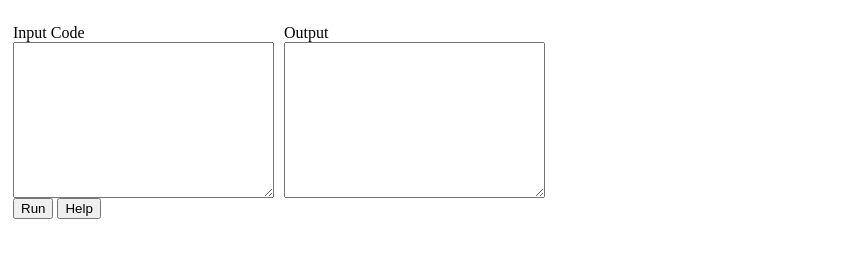
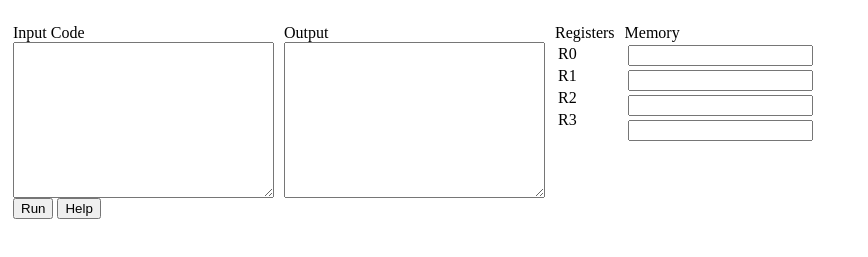
Before and after one commit to archonus/AssemblySimulator, a plain HTML site: page index.html in a window 1280 px wide. Shown: the part 61-318 px from the top of the page, without its empty margins (0-868 px from the left). Drawn offline with Linux system fonts and the light colour scheme.

Commit message:
Added memory and registers to ui

```diff
--- a/index.html
+++ b/index.html
@@ -16,6 +16,70 @@
             <label for="output">Output</label>
             <textarea id="output" readonly cols="30" rows="10"></textarea>
         </div>
+        <div id="div_registers" class="block">
+            <label>Registers</label>
+            <table>
+                <tr>
+                    <td>
+                        <label>R0</label>
+                    </td>
+                    <td>
+                        <p id="r0" class="register"/>
+                    </td>
+                </tr>
+                <tr>
+                    <td>
+                        <label>R1</label>
+                    </td>
+                    <td>
+                        <p id="r1" class="register"/>
+                    </td>
+                </tr>
+                <tr>
+                    <td>
+                        <label>R2</label>
+                    </td>
+                    <td>
+                        <p id="r2" class="register"/>
+                    </td>
+                </tr>
+                <tr>
+                    <td>
+                        <label>R3</label>
+                    </td>
+                    <td>
+                        <p id="r3" class="register"/>
+                    </td>
+                </tr>
+            </table>
+        </div>
+        <div id="div_memory" class="block">
+            <label for="memory">Memory</label>
+            <form id="memory">
+                <table>
+                    <tr>
+                        <td>
+                            <input id="m0" class="mem_input"/>
+                        </td>
+                    </tr>
+                    <tr>
+                        <td>
+                            <input id="m1" class="mem_input"/>
+                        </td>
+                    </tr>
+                    <tr>
+                        <td>
+                            <input id="m2" class="mem_input"/>
+                        </td>
+                    </tr>
+                    <tr>
+                        <td>
+                            <input id="m3" class="mem_input"/>
+                        </td>
+                    </tr>
+                </table>
+            </form>
+        </div>
         <script src="script.js" type="text/javascript"></script>
     </body>
 </html>
--- a/styles.css
+++ b/styles.css
@@ -1,5 +1,4 @@
 .block{
-    padding: auto;
     margin: 5px;
     float: left;
 }
```
